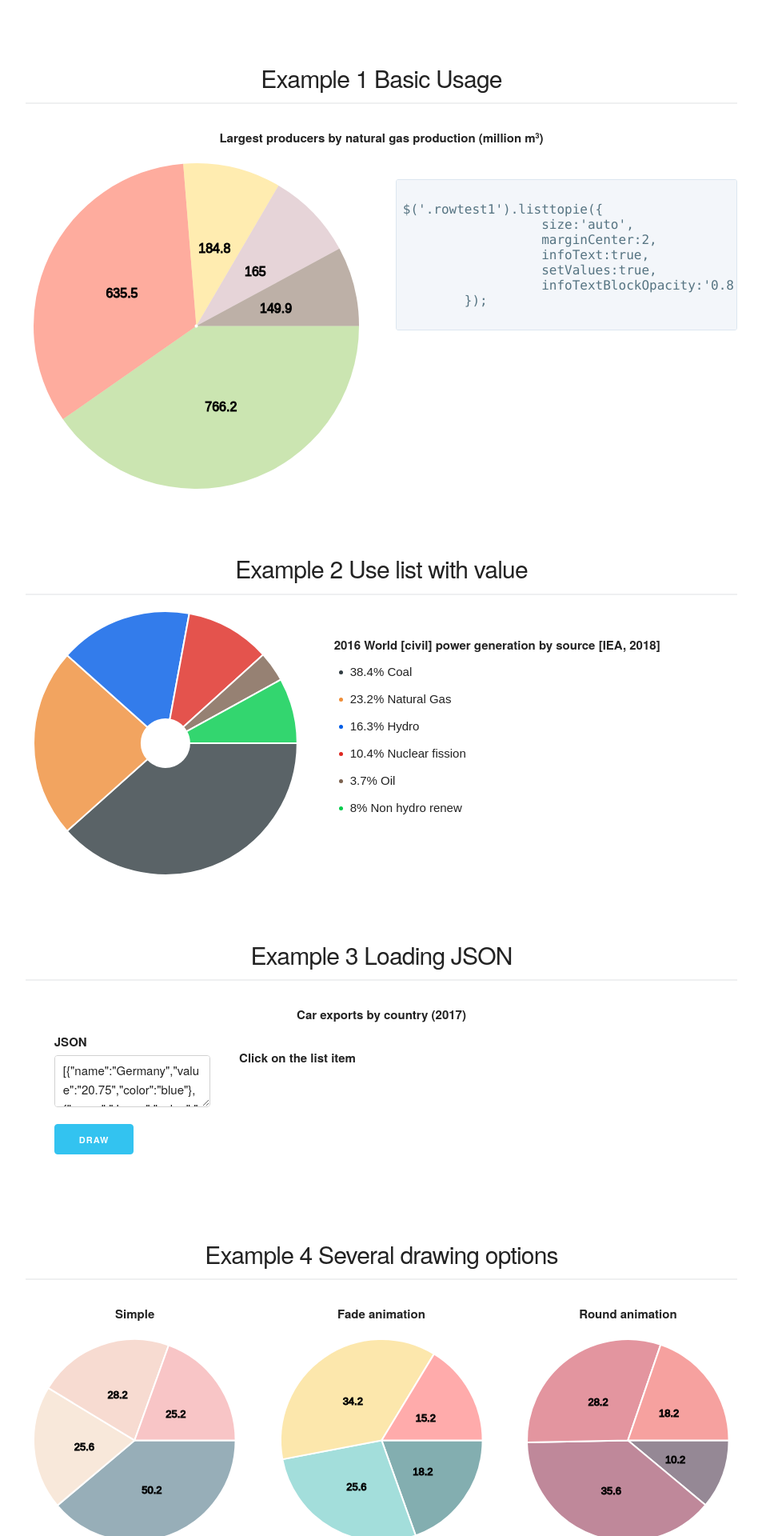
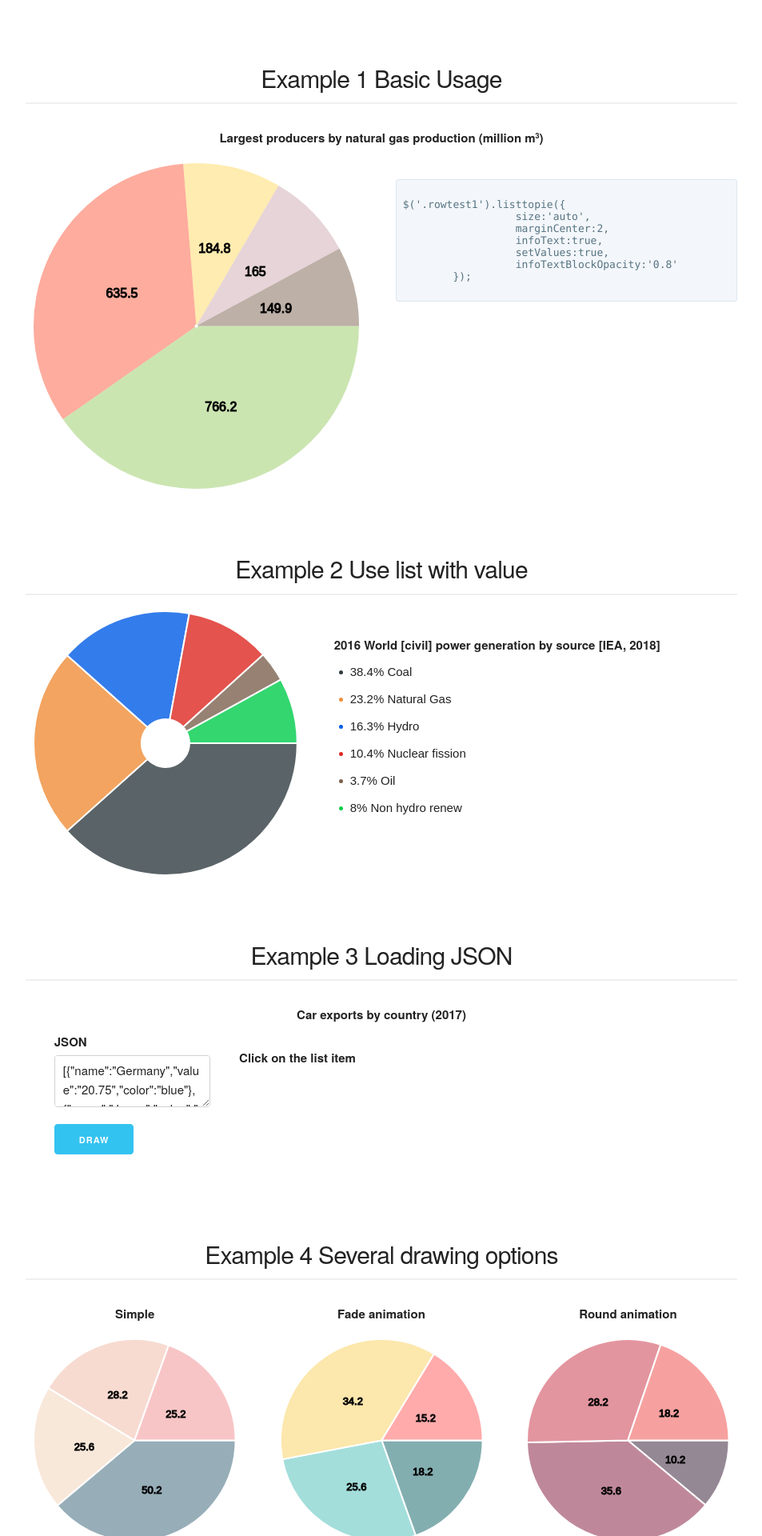
Before and after one commit to dkdevru/jquery.listtopie.js, a Jekyll site: the page built from index.html, in a window 1280 px wide. Shown: the part 392-2312 px from the top of the page at 80% size, without its empty margins (163-1116 px from the left). Built offline with Jekyll 4.4.1, drawn with Linux system fonts in a browser that asks for light colours.

Commit message:
add some example

```diff
--- a/css/cayman.css
+++ b/css/cayman.css
@@ -169,7 +169,7 @@
 .main-content p { margin-bottom: 1em; }
 .main-content code { padding: 2px 4px; font-family: Consolas, "Liberation Mono", Menlo, Courier, monospace; font-size: 0.9rem; color: #567482; background-color: #f3f6fa; border-radius: 0.3rem; }
 .main-content pre { padding: 0.8rem; margin-top: 0; /*margin-bottom: 1rem;*/ font: 1rem Consolas, "Liberation Mono", Menlo, Courier, monospace; color: #567482; word-wrap: normal; background-color: #f3f6fa; border: solid 1px #dce6f0; border-radius: 0.3rem; }
-.main-content pre > code { padding: 0; margin: 0; font-size: 1.6rem; color: #567482; word-break: normal; white-space: pre; background: transparent; border: 0; }
+.main-content pre > code { padding: 0; margin: 0; font-size: 13px; color: #567482; word-break: normal; white-space: pre; background: transparent; border: 0; }
 .main-content .highlight { margin-bottom: 1rem; }
 .main-content .highlight pre { margin-bottom: 0; word-break: normal; }
 .main-content .highlight pre, .main-content pre { padding: 0.8rem; overflow: auto; font-size: 0.9rem; /*line-height: 1.45;*/ border-radius: 0.3rem; -webkit-overflow-scrolling: touch; }
--- a/index.html
+++ b/index.html
@@ -386,7 +386,7 @@
     <div class="container">
   <div class="row">
 
-<div class="six columns">
+<div class="four columns">
 	<div class='rowtest7'>
 		<div data-lcolor="#3a1f5d">25</div>
 		<div data-lcolor="#c83660">32</div>
@@ -396,10 +396,10 @@
 	</div>
 </div>
 
-<div class="six columns">
+<div class="eight columns">
 
  <div class="row">
-	 <div class="three columns">
+	 <div class="three columns code_area">
 		 <div class="button-left">
 			<input class="button-primary" type="button" id='row7_hover' value="Hover">
 		</div>
```
